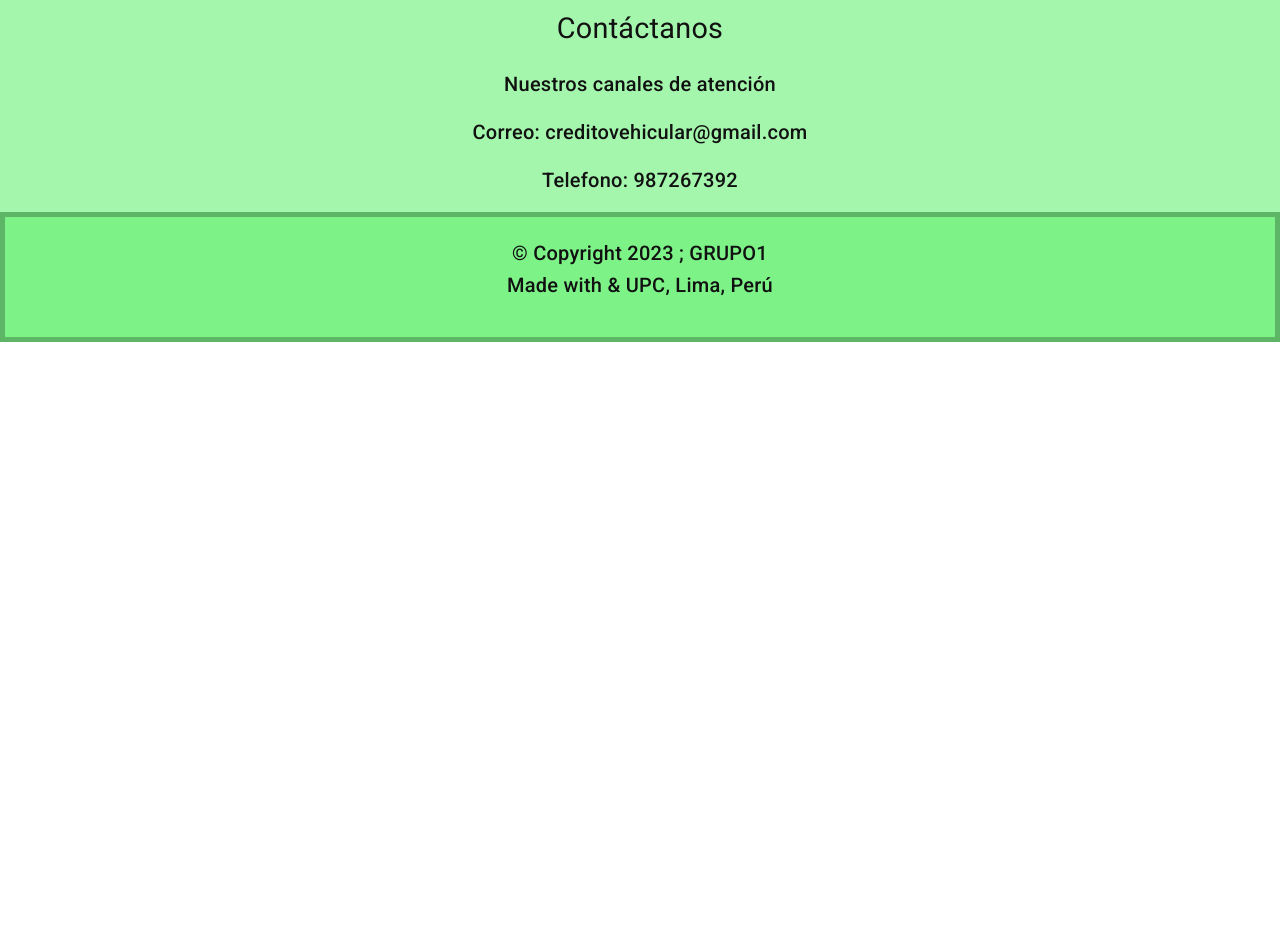
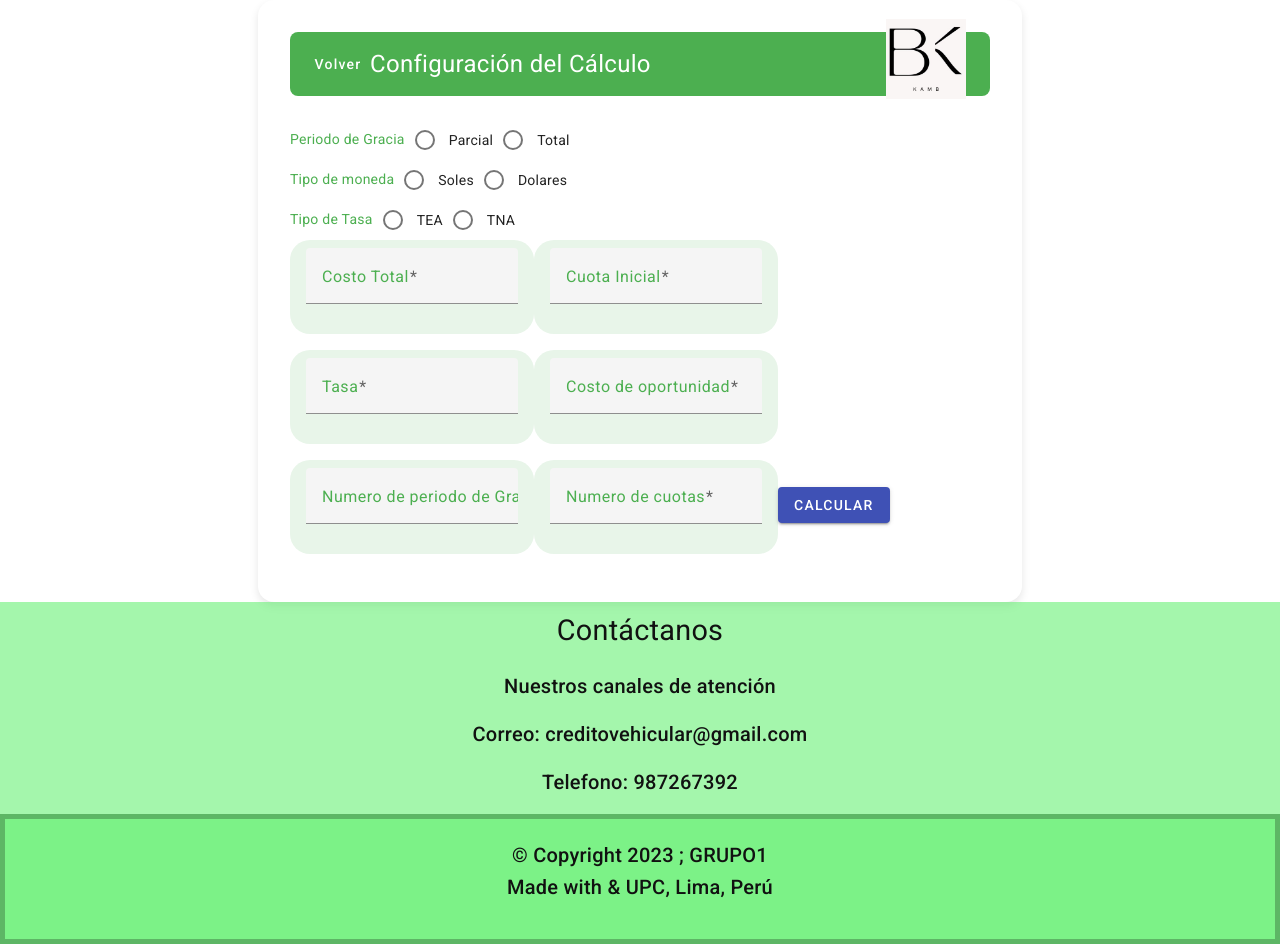
Before and after one commit to Credito-Vehicular-Grupo1/Credito-Vehicular, an Angular app: page /configuration in a window 1280 px wide. Before the commit this address led to /. Before the commit the page ends 800 px from the top, so only its background shows below. Built offline with nearby package versions, Linux system fonts and the light colour scheme.

Commit message:
update configuracion

```diff
--- a/src/app/app-routing.module.ts
+++ b/src/app/app-routing.module.ts
@@ -15,7 +15,7 @@ const routes: Routes = [
   { path: 'introduction', component: IntroduccionComponent },
   { path: 'plan', component: PlanComponent},
   { path: 'footer', component: FooterComponent},
-  { path: 'configuracion', component: ConfiguracionComponent}
+  { path: 'configuration', component: ConfiguracionComponent}
 ];
 
 @NgModule({
--- a/src/app/pages/configuracion/configuracion.component.css
+++ b/src/app/pages/configuracion/configuracion.component.css
@@ -0,0 +1,70 @@
+/* Estilos generales para la configuración */
+.configuracion {
+  background-color: #ffffff; /* Fondo blanco para todo el componente */
+  max-width: 700px; /* Ajusta este valor según el diseño de tu sitio */
+  margin: auto;
+  padding: 32px;
+  border-radius: 16px; /* Bordes redondeados suaves */
+  box-shadow: 0 4px 8px rgba(0, 0, 0, 0.1); /* Sombra suave para profundidad */
+  font-family: 'Roboto', sans-serif; /* Fuente común en Material Design */
+}
+
+/* Estilo para la barra de herramientas y el título */
+mat-toolbar {
+  background-color: #4caf50; /* Color de fondo de la barra de herramientas */
+  color: white; /* Texto blanco para la barra de herramientas */
+  border-radius: 8px; /* Bordes redondeados para la barra de herramientas */
+  margin-bottom: 24px; /* Espacio debajo de la barra de herramientas */
+}
+
+.configuracion h2 {
+  flex: 1;
+  font-size: 24px; /* Tamaño del título */
+  font-weight: 400; /* Peso de la fuente del título */
+  margin: 0; /* Quitar márgenes predeterminados */
+}
+
+/* Estilización de los contenedores de los campos de formulario y botones radio */
+mat-form-field, .mat-radio-group {
+  background-color: #e8f5e9; /* Fondo verde claro para los campos de formulario */
+  border-radius: 20px; /* Bordes redondeados para los campos */
+  padding: 8px 16px; /* Espaciado interno para los campos */
+  margin-bottom: 16px; /* Espaciado entre los campos de formulario */
+}
+
+/* Ajustes para las etiquetas de los campos de formulario y botones radio */
+mat-label, .mat-radio-button {
+  color: #4caf50; /* Color de texto verde para coincidir con el esquema de colores */
+}
+
+/* Estilos para los botones radio */
+.mat-radio-button {
+  margin: 4px 12px; /* Espaciado alrededor de los botones radio */
+}
+
+/* Estilo para el botón principal de acción */
+button.mat-raised-button {
+  background-color: #4caf50; /* Color de fondo del botón */
+  color: white; /* Color del texto del botón */
+  margin-top: 20px; /* Espaciado superior del botón */
+  padding: 16px; /* Espaciado vertical interno del botón */
+  font-size: 16px; /* Tamaño de la fuente del botón */
+  border-radius: 20px; /* Bordes redondeados para el botón */
+  box-shadow: none; /* Sin sombra para el botón */
+}
+
+button.mat-raised-button:hover {
+  background-color: #43a047; /* Color de fondo del botón al pasar el mouse */
+}
+
+/* Ajustes para los inputs con matInput */
+input[matInput] {
+  border: none; /* Quitar bordes predeterminados */
+  border-radius: 4px; /* Bordes redondeados suaves para el input */
+}
+
+/* Estilos para errores de validación */
+.ng-invalid.ng-touched:not(form) {
+  border-color: #e53935; /* Color de borde para campos inválidos */
+  background-color: #ffebee; /* Fondo rojo claro para campos inválidos */
+}
--- a/src/app/pages/configuracion/configuracion.component.html
+++ b/src/app/pages/configuracion/configuracion.component.html
@@ -0,0 +1,71 @@
+<div class="configuracion">
+  <mat-toolbar>
+    <button mat-button routerLink="/introduction" routerLinkActive="active-link" class="btn-volver" style="color: white;">Volver</button>
+    <h2>Configuración del Cálculo</h2>
+    <span class="example-spacer"></span>
+    <div class="btn">
+      <button class="btn-img" mat-button>
+        <img src="assets/images/logo.jpeg" alt="introduction-image" routerLink="/introduction" style="width: 80px; height: 80px">
+      </button>
+    </div>
+  </mat-toolbar>
+  <form [formGroup]="configForm" (ngSubmit)="onSubmit()">
+
+    <div>
+      <mat-label>Periodo de Gracia</mat-label>
+      <mat-radio-group formControlName="periodoGracia">
+        <mat-radio-button value="Parcial">Parcial</mat-radio-button>
+        <mat-radio-button value="Total">Total</mat-radio-button>
+      </mat-radio-group>
+    </div>
+
+    <div>
+      <mat-label>Tipo de moneda</mat-label>
+      <mat-radio-group formControlName="tipoMoneda">
+        <mat-radio-button value="Soles">Soles</mat-radio-button>
+        <mat-radio-button value="Dolares">Dolares</mat-radio-button>
+      </mat-radio-group>
+    </div>
+
+    <div>
+      <mat-label>Tipo de Tasa</mat-label>
+      <mat-radio-group formControlName="tipoTasa">
+        <mat-radio-button value="TEA">TEA</mat-radio-button>
+        <mat-radio-button value="TNA">TNA</mat-radio-button>
+      </mat-radio-group>
+    </div>
+
+    <!-- Solo usa mat-form-field para inputs, selects, etc. -->
+    <mat-form-field appearance="fill">
+      <mat-label>Costo Total</mat-label>
+      <input matInput type="number" formControlName="costoTotal">
+    </mat-form-field>
+
+    <mat-form-field appearance="fill">
+      <mat-label>Cuota Inicial</mat-label>
+      <input matInput type="number" formControlName="cuotaInicial">
+    </mat-form-field>
+
+    <mat-form-field appearance="fill">
+      <mat-label>Tasa</mat-label>
+      <input matInput type="number" formControlName="tasa">
+    </mat-form-field>
+
+    <mat-form-field appearance="fill">
+      <mat-label>Costo de oportunidad</mat-label>
+      <input matInput type="number" formControlName="cok">
+    </mat-form-field>
+
+    <mat-form-field appearance="fill">
+      <mat-label>Numero de periodo de Gracia</mat-label>
+      <input matInput type="number" formControlName="nPeriodoGracia">
+    </mat-form-field>
+
+    <mat-form-field appearance="fill">
+      <mat-label>Numero de cuotas</mat-label>
+      <input matInput type="number" formControlName="nCuotas">
+    </mat-form-field>
+
+    <button mat-raised-button color="primary" type="submit">CALCULAR</button>
+  </form>
+</div>
--- a/src/app/pages/configuracion/configuracion.component.ts
+++ b/src/app/pages/configuracion/configuracion.component.ts
@@ -1,4 +1,7 @@
 import { Component } from '@angular/core';
+import {FormBuilder, FormGroup, Validators} from "@angular/forms";
+import {Router} from "@angular/router";
+import {PlanService} from "../../services/plan.service";
 
 @Component({
   selector: 'app-configuracion',
@@ -6,5 +9,37 @@ import { Component } from '@angular/core';
   styleUrls: ['./configuracion.component.css']
 })
 export class ConfiguracionComponent {
+  configForm: FormGroup;
 
+  constructor(private formBuilder: FormBuilder, private router: Router, private planService: PlanService) {
+    this.configForm = this.formBuilder.group({
+      periodoGracia: ['', [Validators.required]],
+      tipoTasa: ['', [Validators.required]],
+      tipoMoneda: ['', [Validators.required]],
+      costoTotal: ['', [Validators.required]],
+      cuotaInicial: ['', [Validators.required]],
+      tasa: ['', [Validators.required]],
+      cok: ['', [Validators.required]],
+      nPeriodoGracia: ['', [Validators.required]],
+      nCuotas: ['', [Validators.required]]
+    });
+  }
+
+  onSubmit() {
+    if (this.configForm.valid) {
+      this.planService.createPlan(this.configForm.value).subscribe({
+        next: (response) => {
+          console.log(response);
+          // Aquí manejas la respuesta, como mostrar un mensaje de éxito o redirigir
+          this.router.navigate(['/plan']);
+        },
+        error: (error) => {
+          console.error(error);
+          // Aquí manejas el error, como mostrar un mensaje de error
+        }
+      });
+    } else {
+      console.error('El formulario no es válido');
+    }
+  }
 }
--- a/src/app/pages/introduccion/introduccion.component.html
+++ b/src/app/pages/introduccion/introduccion.component.html
@@ -6,7 +6,7 @@
     <span class="example-spacer"></span>
     <div class="btn">
       <button class="btn-img" mat-button>
-        <img src="assets/images/logo.jpeg" alt="introduction-image" routerLink="/introduccion" style="width: 80px; height: 80px">
+        <img src="assets/images/logo.jpeg" alt="introduction-image" routerLink="/introduction" style="width: 80px; height: 80px">
       </button>
     </div>
     <!-- Añadir más botones según sea necesario -->
--- a/src/app/pages/plan/plan.component.html
+++ b/src/app/pages/plan/plan.component.html
@@ -5,7 +5,7 @@
     <span class="example-spacer"></span>
     <div class="btn">
       <button class="btn-img" mat-button>
-        <img src="assets/images/logo.jpeg" alt="introduction-image" routerLink="/introduccion" style="width: 80px; height: 80px">
+        <img src="assets/images/logo.jpeg" alt="introduction-image" routerLink="/introduction" style="width: 80px; height: 80px">
       </button>
     </div>
     <!-- Añadir más botones según sea necesario -->
@@ -28,7 +28,7 @@
 
     </div>
     <div>
-      <button mat-button routerLink="/introduction" routerLinkActive="active-link" class="btn-realizar" style="color: white;">Realizar Calculo</button>
+      <button mat-button routerLink="/configuration" routerLinkActive="active-link" class="btn-realizar" style="color: white;">Realizar Calculo</button>
     </div>
     </div>
 
--- a/src/app/services/auth.service.ts
+++ b/src/app/services/auth.service.ts
@@ -1,6 +1,6 @@
 import { Injectable } from '@angular/core';
 import {HttpClient} from "@angular/common/http";
-import {Observable} from "rxjs";
+import {Observable, tap} from "rxjs";
 
 @Injectable({
   providedIn: 'root'
@@ -10,7 +10,16 @@ export class AuthService {
   constructor(private http: HttpClient) { }
 
   login(email: string, password: string): Observable<any> {
-    return this.http.get<any>(this.usersUrl + `/email&password/${email}/${password}`);
+    return this.http.get<any>(`${this.usersUrl}/email&password/${email}/${password}`).pipe(
+      tap(response => {
+        // Suponiendo que la respuesta tiene un campo 'id' o algo similar para el userId
+        localStorage.setItem('userId', response.id); // Almacena el userId en el almacenamiento local
+      })
+    );
+  }
+
+  getUserId(): string | null {
+    return localStorage.getItem('userId');
   }
 
   register(inputData:any) {
--- /dev/null
+++ b/src/app/services/plan.service.ts
@@ -0,0 +1,20 @@
+import { Injectable } from '@angular/core';
+import {HttpClient} from "@angular/common/http";
+import {Observable} from "rxjs";
+import {AuthService} from "./auth.service";
+
+@Injectable({
+  providedIn: 'root'
+})
+export class PlanService {
+  private plansUrl = 'http://localhost:8090/api/v1/users'; // URL base
+  constructor(private http: HttpClient, private authService: AuthService) { }
+
+  createPlan(planData: any) {
+    const userId = this.authService.getUserId(); // Asume que tienes un método para obtener el userId
+    if (!userId) {
+      throw new Error('No user ID available for creating a plan.');
+    }
+    return this.http.post(`${this.plansUrl}/${userId}/plans`, planData);
+  }
+}
```
Also changed, not shown: src/app/app.module.ts (+29 -14 lines), src/app/services/user.service.ts (deleted, +0 -9 lines), 1 other file (tests, documents, lock files or other folders).
